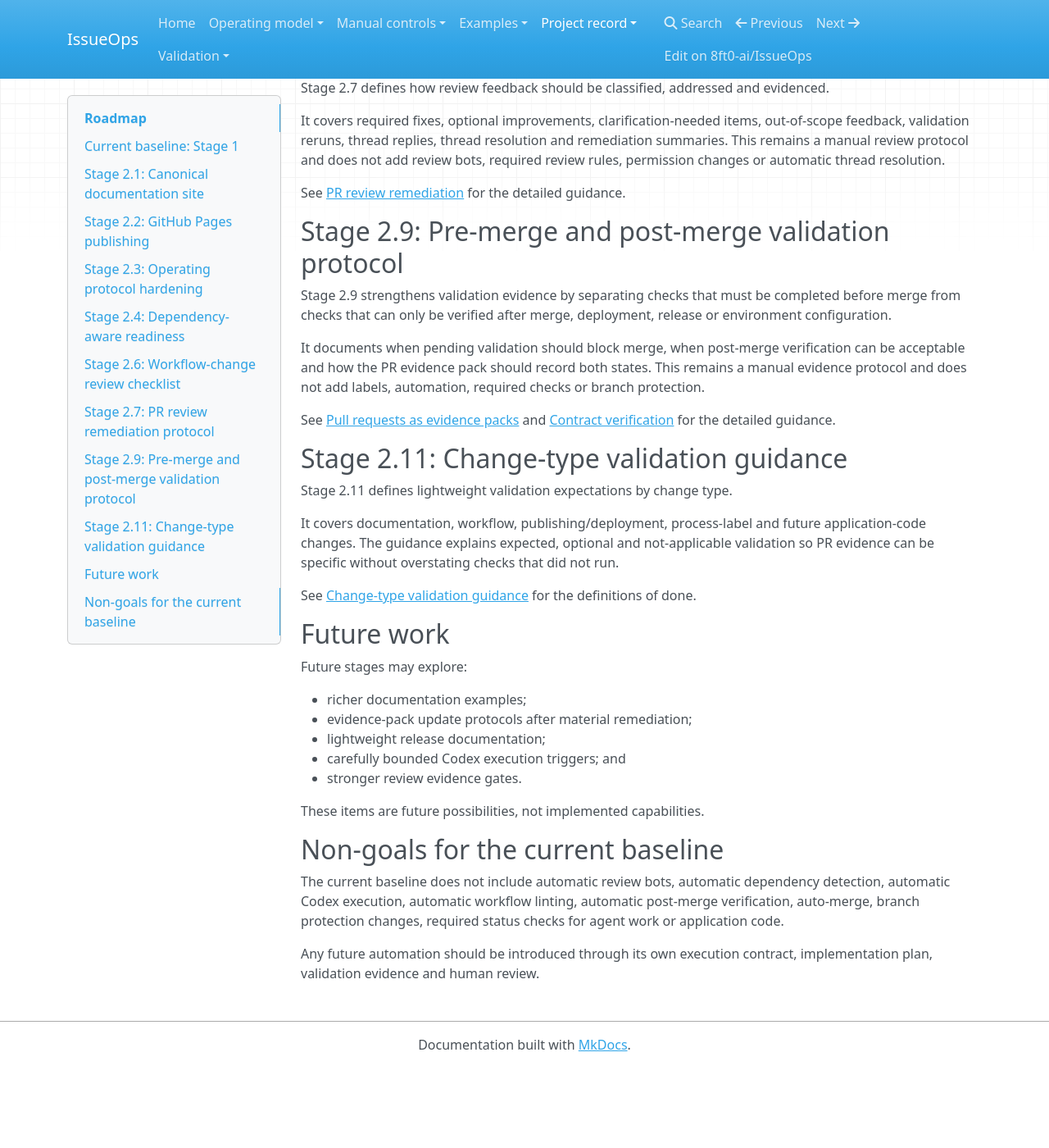
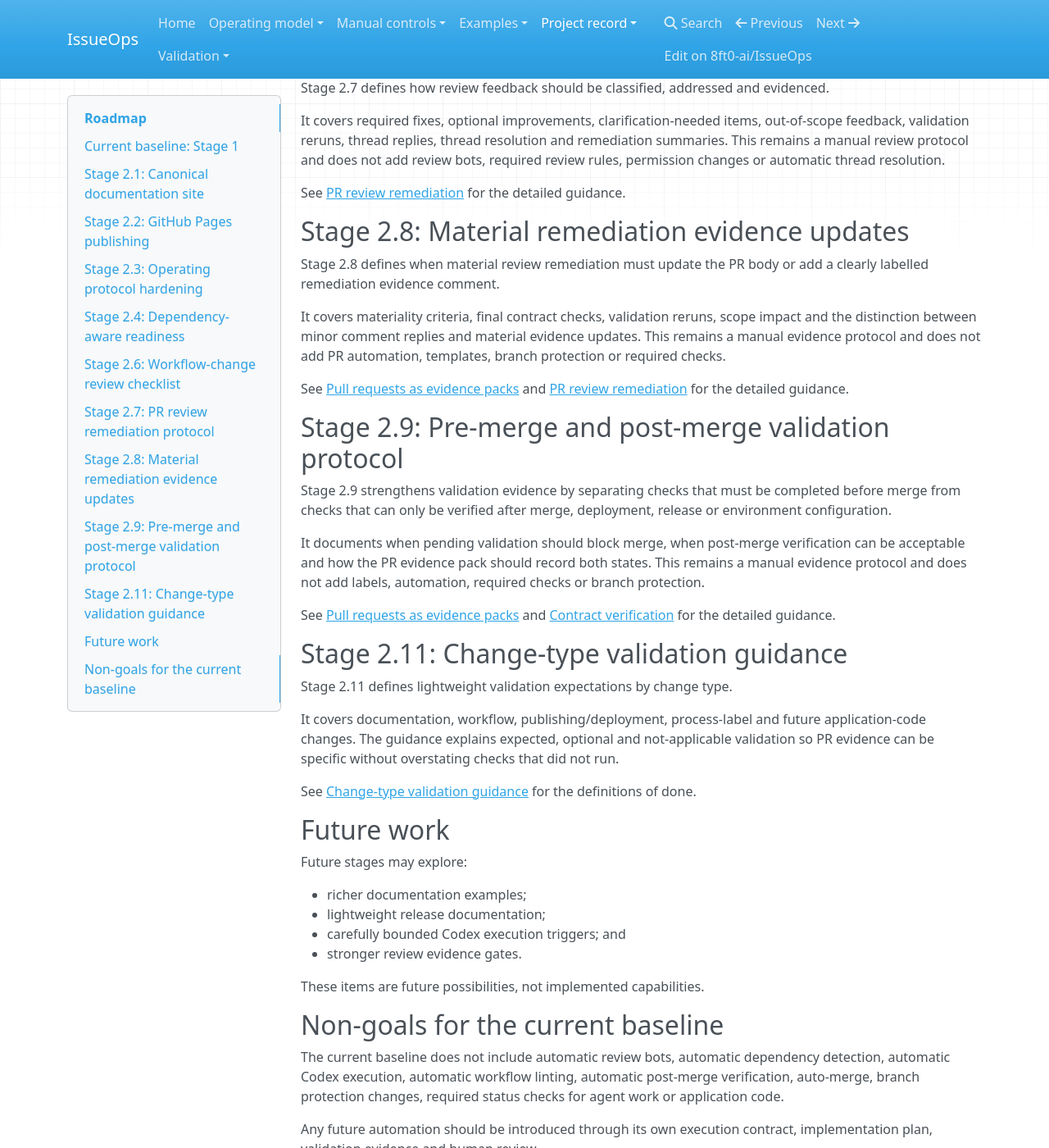
Before and after one commit to 8ft0-ai/IssueOps, an MkDocs documentation site: the page built from docs/roadmap.md, in a window 1280 px wide and 1400 px high, scrolled down 1644 px. Shown: the whole window at 82% size. Built offline with MkDocs 1.6.1, drawn with Linux system fonts in a browser that asks for light colours; nearby versions of some CDN libraries; before the commit the page ends 2946 px from its top, so only the background shows below that.

Commit message:
Record Stage 2.8 remediation evidence protocol

```diff
--- a/docs/roadmap.md
+++ b/docs/roadmap.md
@@ -66,6 +66,14 @@ It covers required fixes, optional improvements, clarification-needed items, out
 
 See [PR review remediation](review-remediation.md) for the detailed guidance.
 
+## Stage 2.8: Material remediation evidence updates
+
+Stage 2.8 defines when material review remediation must update the PR body or add a clearly labelled remediation evidence comment.
+
+It covers materiality criteria, final contract checks, validation reruns, scope impact and the distinction between minor comment replies and material evidence updates. This remains a manual evidence protocol and does not add PR automation, templates, branch protection or required checks.
+
+See [Pull requests as evidence packs](pr-evidence-packs.md#remediation-evidence) and [PR review remediation](review-remediation.md#material-remediation) for the detailed guidance.
+
 ## Stage 2.9: Pre-merge and post-merge validation protocol
 
 Stage 2.9 strengthens validation evidence by separating checks that must be completed before merge from checks that can only be verified after merge, deployment, release or environment configuration.
@@ -87,7 +95,6 @@ See [Change-type validation guidance](change-type-validation.md) for the definit
 Future stages may explore:
 
 - richer documentation examples;
-- evidence-pack update protocols after material remediation;
 - lightweight release documentation;
 - carefully bounded Codex execution triggers; and
 - stronger review evidence gates.
```
